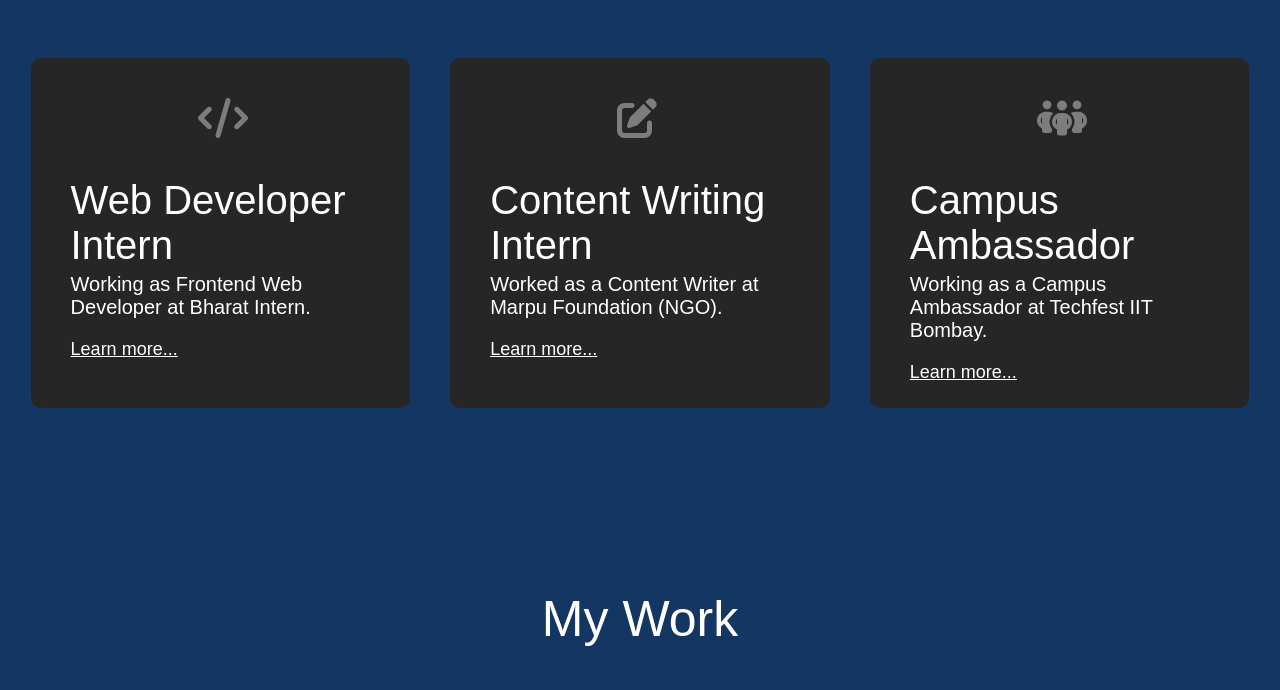
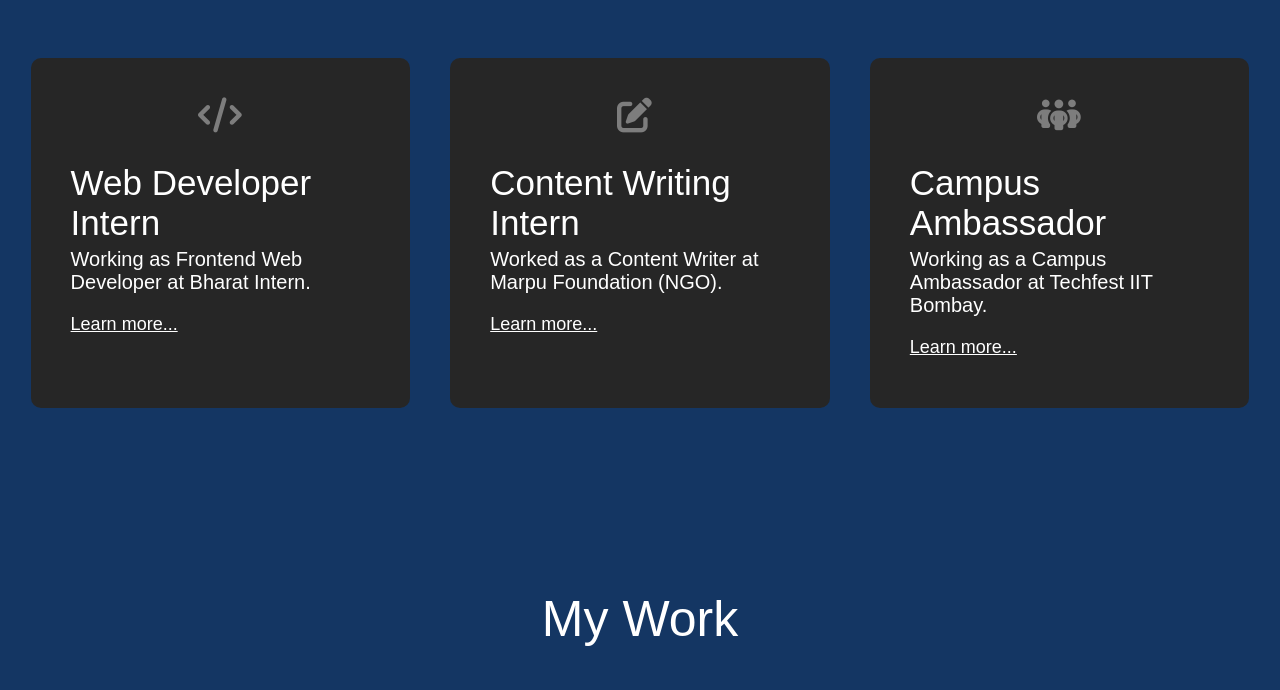
Before and after one commit to shreyasinghbais/PortfolioWebsite, a plain HTML site: page index.html in a window 1280 px wide. Shown: the part 1405-2095 px from the top of the page. Drawn offline with Linux system fonts and the light colour scheme.

Commit message:
Update style.css

```diff
--- a/style.css
+++ b/style.css
@@ -184,16 +184,16 @@ h1{
 
 }
 .experience-list div i{
-    font-size: 40px;
-    margin-bottom: 25px;
+    font-size: 35px;
+    margin-bottom: 20px;
     text-align: center;
     margin-left: 40%;
     margin-right: 40%;
 }
 .experience-list div h2{
-    font-size: 40px;
+    font-size: 35px;
     font-weight: 400;
-    margin-top: 15px;
+    margin-top: 10px;
     margin-bottom: 5px;
 }
 .experience-list div p{
```
